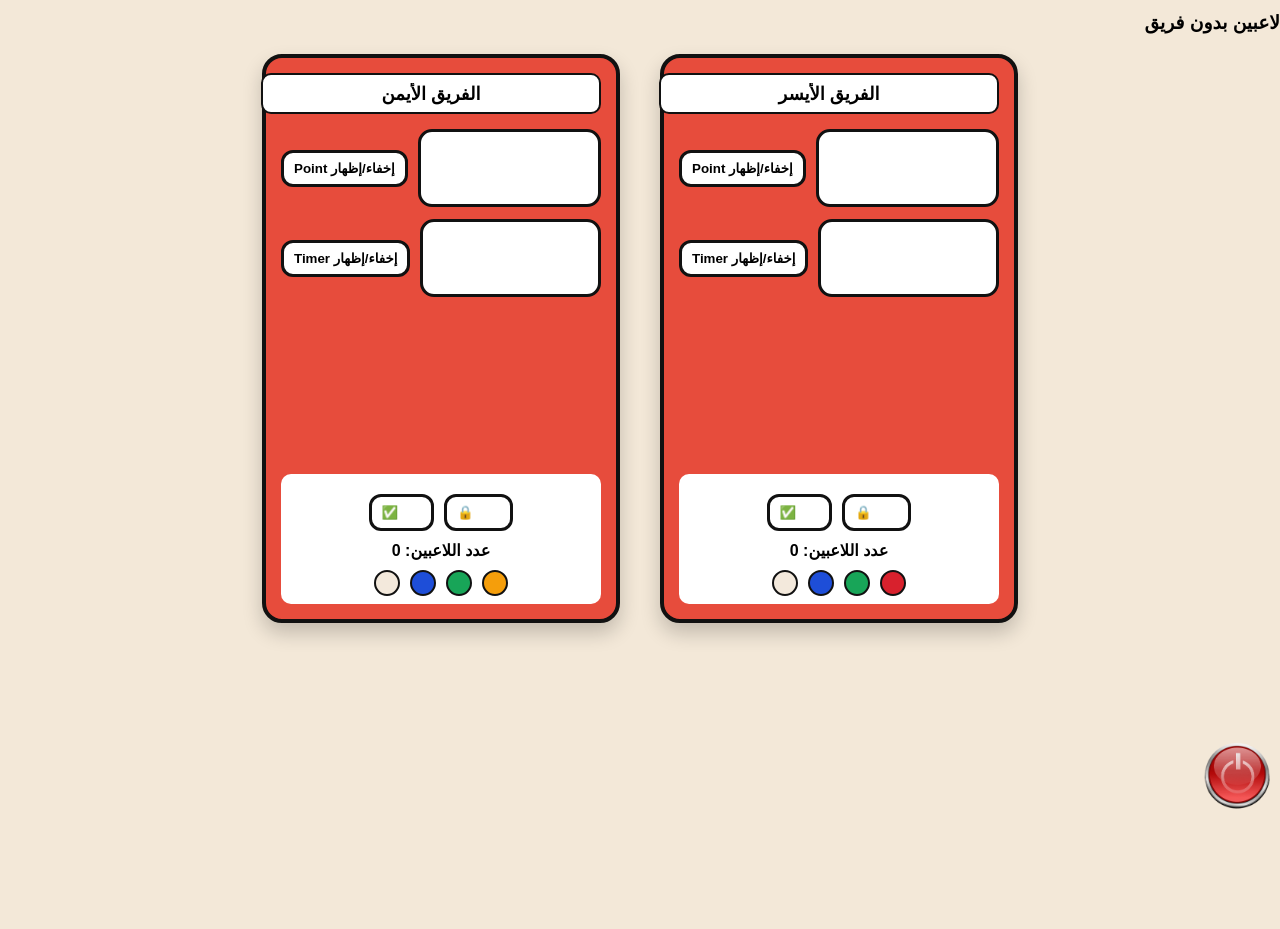
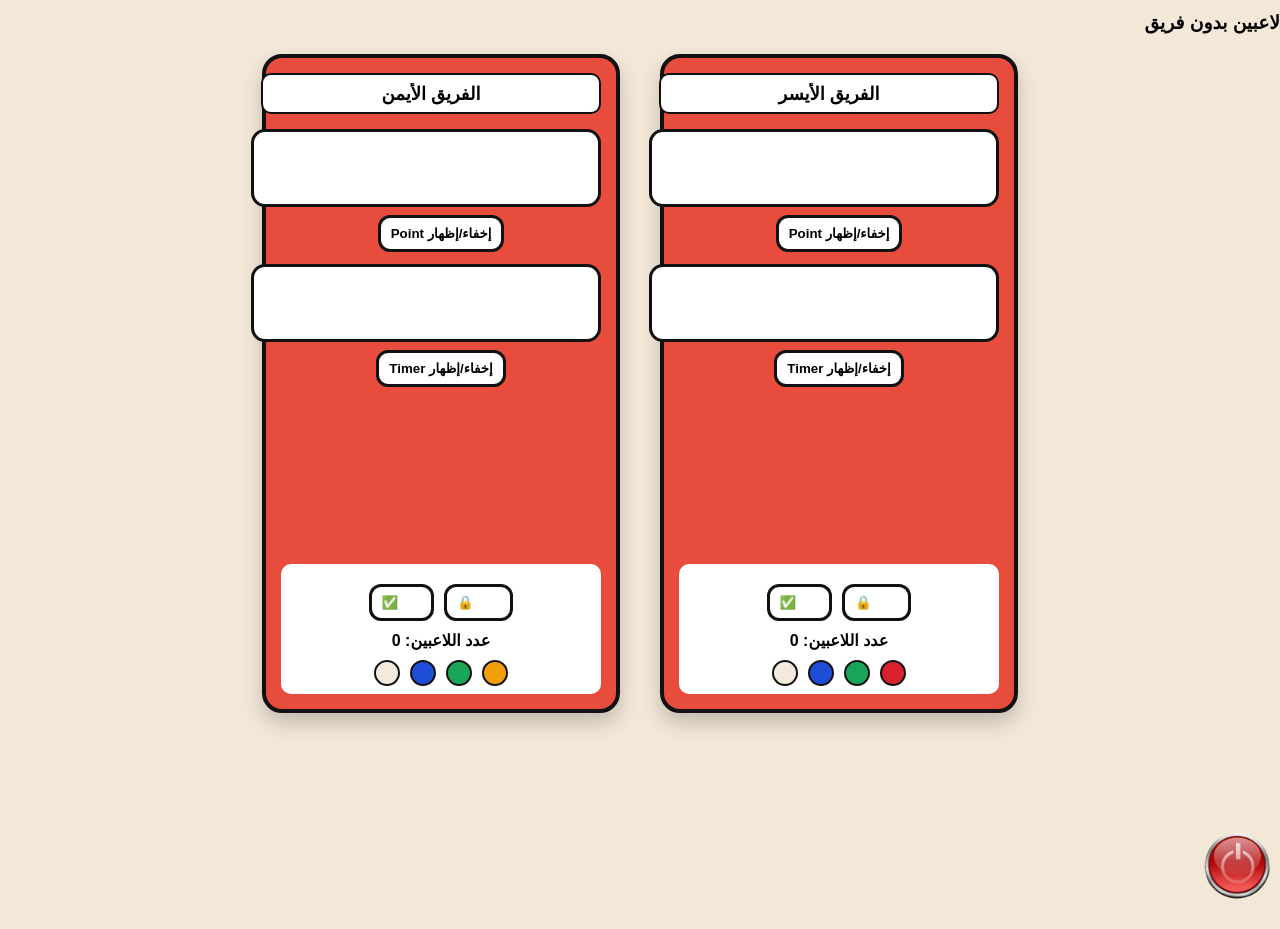
Before and after one commit to khalid16367-design/RG6, a website: page public/host.html in a window 1280 px wide. Shown: the part 1220-2149 px from the top of the page. Drawn offline with nearby package versions, Linux system fonts and the light colour scheme; no server answers.

Commit message:
Update style.css

```diff
--- a/public/style.css
+++ b/public/style.css
@@ -928,3 +928,27 @@ body.beige{ background:#f3e8d8; }
   font-weight:900;
   cursor:pointer;
 }
+
+
+.stack-widget-row{
+  flex-direction: column;
+  align-items: stretch;
+  gap: 8px;
+  margin-bottom: 12px;
+}
+
+.stack-widget-row .team-widget-side{
+  flex-direction: row;
+  justify-content: center;
+}
+
+.team-widget-box{
+  width: 100%;
+}
+
+.pcontrols,
+.noTeamBtns{
+  display: flex;
+  flex-wrap: wrap;
+  gap: 6px;
+}
```
